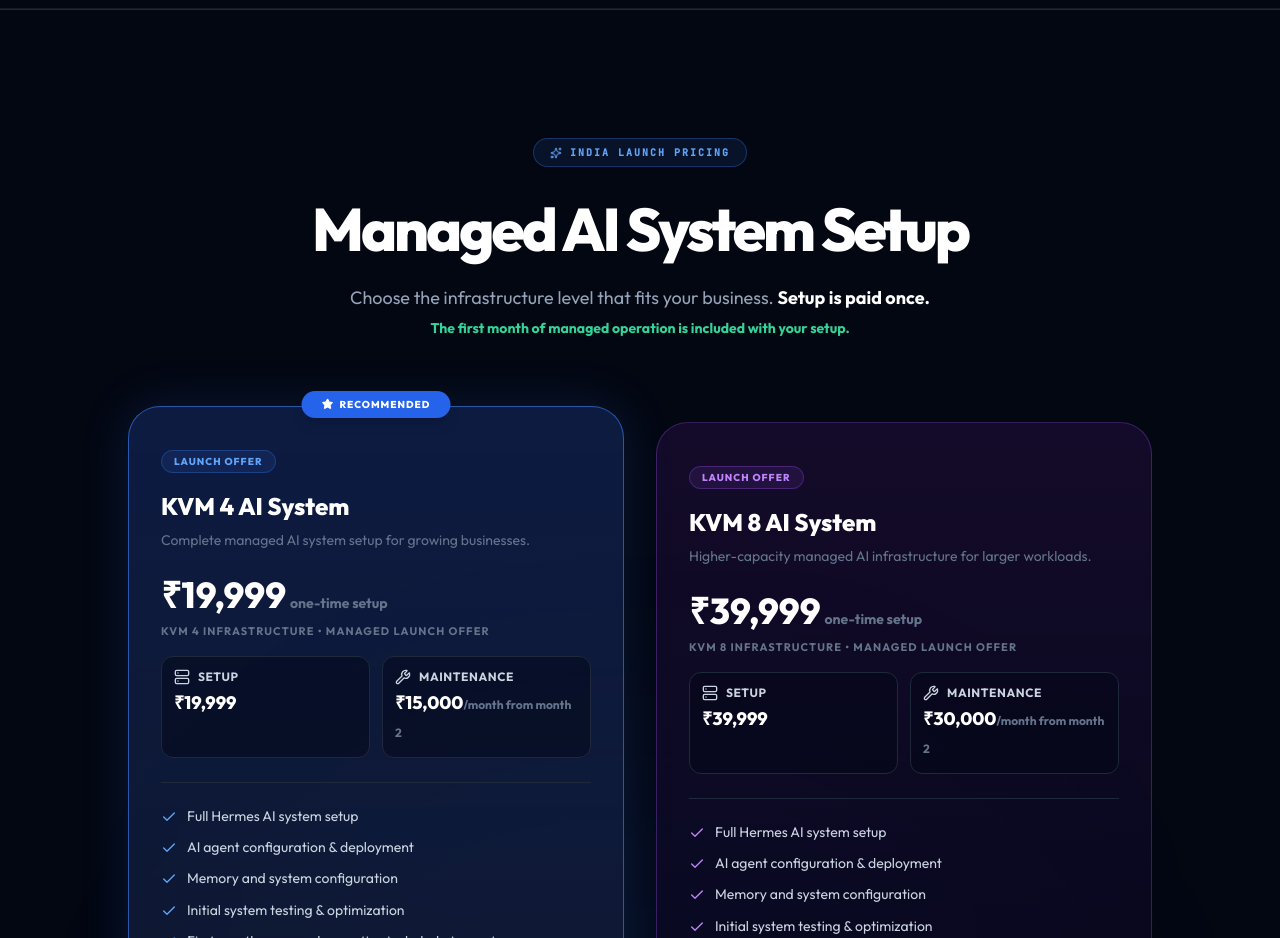
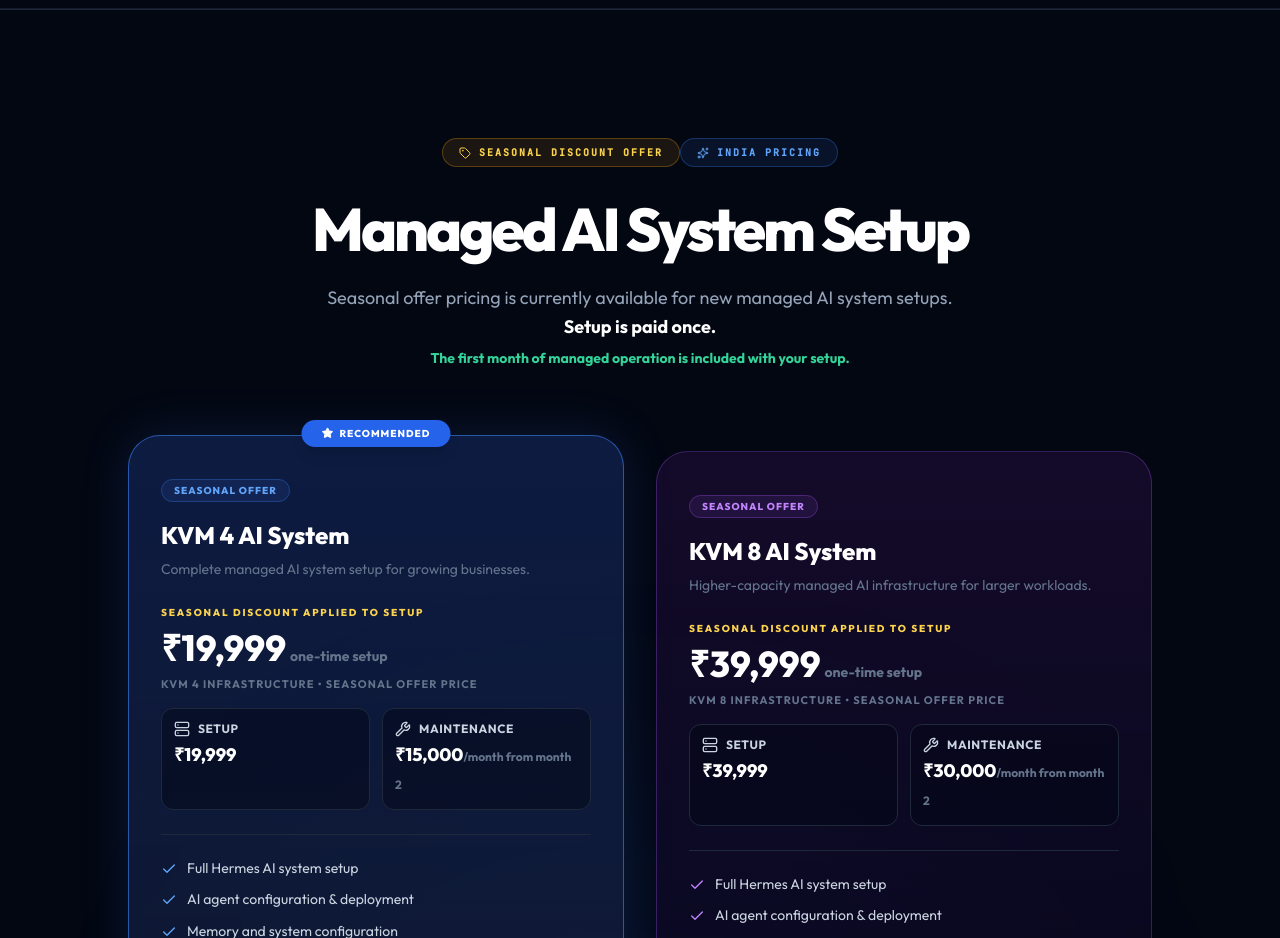
Before and after one commit to princepinku143c-cyber/Quickkit-internal-ai-services, a React (Vite) app: page / in a window 1280 px wide. Shown: the part 1700-2638 px from the top of the page. Built offline with nearby package versions, Linux system fonts and the light colour scheme; no server answers.

Commit message:
pricing: add seasonal discount offer messaging to managed AI plans

```diff
--- a/components/Pricing.tsx
+++ b/components/Pricing.tsx
@@ -1,11 +1,11 @@
 import React from 'react';
-import { Check, ArrowRight, Star, Sparkles, Server, Wrench, Cpu } from 'lucide-react';
+import { Check, ArrowRight, Star, Sparkles, Server, Wrench, Cpu, Tag } from 'lucide-react';
 
 interface PricingProps { lang?: string; onSelectPlan: (plan: string) => void; }
 
 const PLANS = [
-  { id: 'KVM_4', badge: 'Launch Offer', color: 'blue', title: 'KVM 4 AI System', setup: 19999, maintenance: 15000, popular: true, cta: 'Choose KVM 4', tagline: 'Complete managed AI system setup for growing businesses.', infrastructure: 'KVM 4', features: ['Full Hermes AI system setup', 'AI agent configuration & deployment', 'Memory and system configuration', 'Initial system testing & optimization', 'First month managed operation included at no extra maintenance fee', 'AI/API usage billed separately by actual usage', 'From month 2: ₹15,000/month maintenance'] },
-  { id: 'KVM_8', badge: 'Launch Offer', color: 'purple', title: 'KVM 8 AI System', setup: 39999, maintenance: 30000, popular: false, cta: 'Choose KVM 8', tagline: 'Higher-capacity managed AI infrastructure for larger workloads.', infrastructure: 'KVM 8', features: ['Full Hermes AI system setup', 'AI agent configuration & deployment', 'Memory and system configuration', 'Initial system testing & optimization', 'First month managed operation included at no extra maintenance fee', 'AI/API usage billed separately by actual usage', 'From month 2: ₹30,000/month maintenance'] },
+  { id: 'KVM_4', badge: 'Seasonal Offer', color: 'blue', title: 'KVM 4 AI System', setup: 19999, maintenance: 15000, popular: true, cta: 'Choose KVM 4', tagline: 'Complete managed AI system setup for growing businesses.', infrastructure: 'KVM 4', features: ['Full Hermes AI system setup', 'AI agent configuration & deployment', 'Memory and system configuration', 'Initial system testing & optimization', 'First month managed operation included at no extra maintenance fee', 'AI/API usage billed separately by actual usage', 'From month 2: ₹15,000/month maintenance'] },
+  { id: 'KVM_8', badge: 'Seasonal Offer', color: 'purple', title: 'KVM 8 AI System', setup: 39999, maintenance: 30000, popular: false, cta: 'Choose KVM 8', tagline: 'Higher-capacity managed AI infrastructure for larger workloads.', infrastructure: 'KVM 8', features: ['Full Hermes AI system setup', 'AI agent configuration & deployment', 'Memory and system configuration', 'Initial system testing & optimization', 'First month managed operation included at no extra maintenance fee', 'AI/API usage billed separately by actual usage', 'From month 2: ₹30,000/month maintenance'] },
 ];
 const colorMap: Record<string, string> = { blue: 'text-blue-400 bg-blue-500/10 border-blue-500/30', purple: 'text-purple-400 bg-purple-500/10 border-purple-500/30' };
 const checkColorMap: Record<string, string> = { blue: 'text-blue-400', purple: 'text-purple-400' };
@@ -16,16 +16,17 @@ export const Pricing: React.FC<PricingProps> = ({ onSelectPlan }) => (
     <div className="absolute top-1/2 left-1/2 -translate-x-1/2 -translate-y-1/2 w-[800px] h-[600px] bg-blue-600/5 blur-[120px] rounded-full pointer-events-none" />
     <div className="container mx-auto px-4 md:px-6 relative z-10">
       <div className="max-w-3xl mx-auto text-center mb-20">
-        <div className="inline-flex items-center gap-2 px-4 py-1.5 rounded-full bg-blue-500/10 border border-blue-500/30 text-[10px] font-mono text-blue-400 mb-8 uppercase tracking-[0.2em] font-black"><Sparkles className="w-3 h-3" /> India Launch Pricing</div>
+        <div className="inline-flex items-center gap-2 px-4 py-1.5 rounded-full bg-amber-500/10 border border-amber-500/30 text-[10px] font-mono text-amber-300 mb-4 uppercase tracking-[0.2em] font-black"><Tag className="w-3 h-3" /> Seasonal Discount Offer</div>
+        <div className="inline-flex items-center gap-2 px-4 py-1.5 rounded-full bg-blue-500/10 border border-blue-500/30 text-[10px] font-mono text-blue-400 mb-8 uppercase tracking-[0.2em] font-black"><Sparkles className="w-3 h-3" /> India Pricing</div>
         <h2 className="text-4xl md:text-6xl font-black text-white mb-6 tracking-tighter">Managed AI System Setup</h2>
-        <p className="text-slate-400 text-lg max-w-2xl mx-auto leading-relaxed">Choose the infrastructure level that fits your business. <span className="text-white font-bold">Setup is paid once.</span><br /><span className="text-emerald-400 font-bold text-sm">The first month of managed operation is included with your setup.</span></p>
+        <p className="text-slate-400 text-lg max-w-2xl mx-auto leading-relaxed">Seasonal offer pricing is currently available for new managed AI system setups. <span className="text-white font-bold">Setup is paid once.</span><br /><span className="text-emerald-400 font-bold text-sm">The first month of managed operation is included with your setup.</span></p>
       </div>
 
       <div className="grid grid-cols-1 md:grid-cols-2 gap-8 max-w-5xl mx-auto mb-24">
         {PLANS.map(plan => <div key={plan.id} className={`relative flex flex-col rounded-[2rem] border p-8 transition-all duration-300 ${plan.popular ? 'bg-gradient-to-b from-blue-900/40 to-slate-900 border-blue-500/60 shadow-[0_0_50px_rgba(59,130,246,0.15)] md:-translate-y-4' : 'bg-gradient-to-b from-purple-900/20 to-slate-950 border-purple-500/30 hover:border-purple-500/50'}`}>
           {plan.popular && <div className="absolute -top-4 left-1/2 -translate-x-1/2 bg-blue-600 text-white text-[10px] font-black uppercase tracking-widest px-5 py-1.5 rounded-full whitespace-nowrap shadow-lg flex items-center gap-1.5"><Star className="w-3 h-3 fill-white" /> Recommended</div>}
           <div className="mb-6 mt-2"><span className={`text-[10px] font-black tracking-widest uppercase px-3 py-1 rounded-full border ${colorMap[plan.color]}`}>{plan.badge}</span><h3 className="text-2xl font-black text-white mt-5 leading-tight">{plan.title}</h3><p className="text-slate-500 text-sm mt-2 leading-relaxed">{plan.tagline}</p></div>
-          <div className="mb-6 pb-6 border-b border-slate-800"><div className="flex items-baseline gap-1"><span className="text-4xl font-black text-white">₹{plan.setup.toLocaleString('en-IN')}</span><span className="text-slate-500 font-bold text-sm">one-time setup</span></div><p className="text-[11px] text-slate-500 font-bold mt-2 uppercase tracking-widest">{plan.infrastructure} infrastructure • Managed launch offer</p><div className="mt-4 grid grid-cols-1 sm:grid-cols-2 gap-3"><div className="rounded-xl border border-slate-800 bg-slate-950/50 p-3"><div className="flex items-center gap-2 text-slate-300 text-xs font-bold uppercase tracking-wider"><Server className="w-4 h-4" /> Setup</div><div className="text-white font-black text-lg mt-1">₹{plan.setup.toLocaleString('en-IN')}</div></div><div className="rounded-xl border border-slate-800 bg-slate-950/50 p-3"><div className="flex items-center gap-2 text-slate-300 text-xs font-bold uppercase tracking-wider"><Wrench className="w-4 h-4" /> Maintenance</div><div className="text-white font-black text-lg mt-1">₹{plan.maintenance.toLocaleString('en-IN')}<span className="text-xs text-slate-500 font-bold">/month from month 2</span></div></div></div></div>
+          <div className="mb-6 pb-6 border-b border-slate-800"><div className="text-[10px] text-amber-300 font-black uppercase tracking-[0.18em] mb-2">Seasonal discount applied to setup</div><div className="flex items-baseline gap-1"><span className="text-4xl font-black text-white">₹{plan.setup.toLocaleString('en-IN')}</span><span className="text-slate-500 font-bold text-sm">one-time setup</span></div><p className="text-[11px] text-slate-500 font-bold mt-2 uppercase tracking-widest">{plan.infrastructure} infrastructure • Seasonal offer price</p><div className="mt-4 grid grid-cols-1 sm:grid-cols-2 gap-3"><div className="rounded-xl border border-slate-800 bg-slate-950/50 p-3"><div className="flex items-center gap-2 text-slate-300 text-xs font-bold uppercase tracking-wider"><Server className="w-4 h-4" /> Setup</div><div className="text-white font-black text-lg mt-1">₹{plan.setup.toLocaleString('en-IN')}</div></div><div className="rounded-xl border border-slate-800 bg-slate-950/50 p-3"><div className="flex items-center gap-2 text-slate-300 text-xs font-bold uppercase tracking-wider"><Wrench className="w-4 h-4" /> Maintenance</div><div className="text-white font-black text-lg mt-1">₹{plan.maintenance.toLocaleString('en-IN')}<span className="text-xs text-slate-500 font-bold">/month from month 2</span></div></div></div></div>
           <div className="flex-1 space-y-3 mb-8">{plan.features.map((f, i) => <div key={i} className="flex items-start gap-2.5"><Check className={`w-4 h-4 shrink-0 mt-0.5 ${checkColorMap[plan.color]}`} /><p className="text-sm text-slate-300 leading-snug">{f}</p></div>)}</div>
           <div className="mb-6 rounded-2xl border border-amber-500/20 bg-amber-500/5 p-4"><div className="flex items-center gap-2 text-amber-300 text-xs font-black uppercase tracking-wider mb-2"><Cpu className="w-4 h-4" /> Usage Billing</div><p className="text-sm text-slate-300 leading-relaxed">AI/API usage is <span className="text-white font-bold">separate and usage-based</span>. Typical usage may be around <span className="text-white font-bold">₹5,000–₹10,000+</span> depending on services and volume.</p></div>
           <button onClick={() => onSelectPlan(plan.id)} className={`w-full py-4 rounded-2xl font-black uppercase tracking-widest text-sm transition-all active:scale-95 flex items-center justify-center gap-2 hover:-translate-y-0.5 ${btnColorMap[plan.color]}`}>{plan.cta} <ArrowRight className="w-4 h-4" /></button>
```
